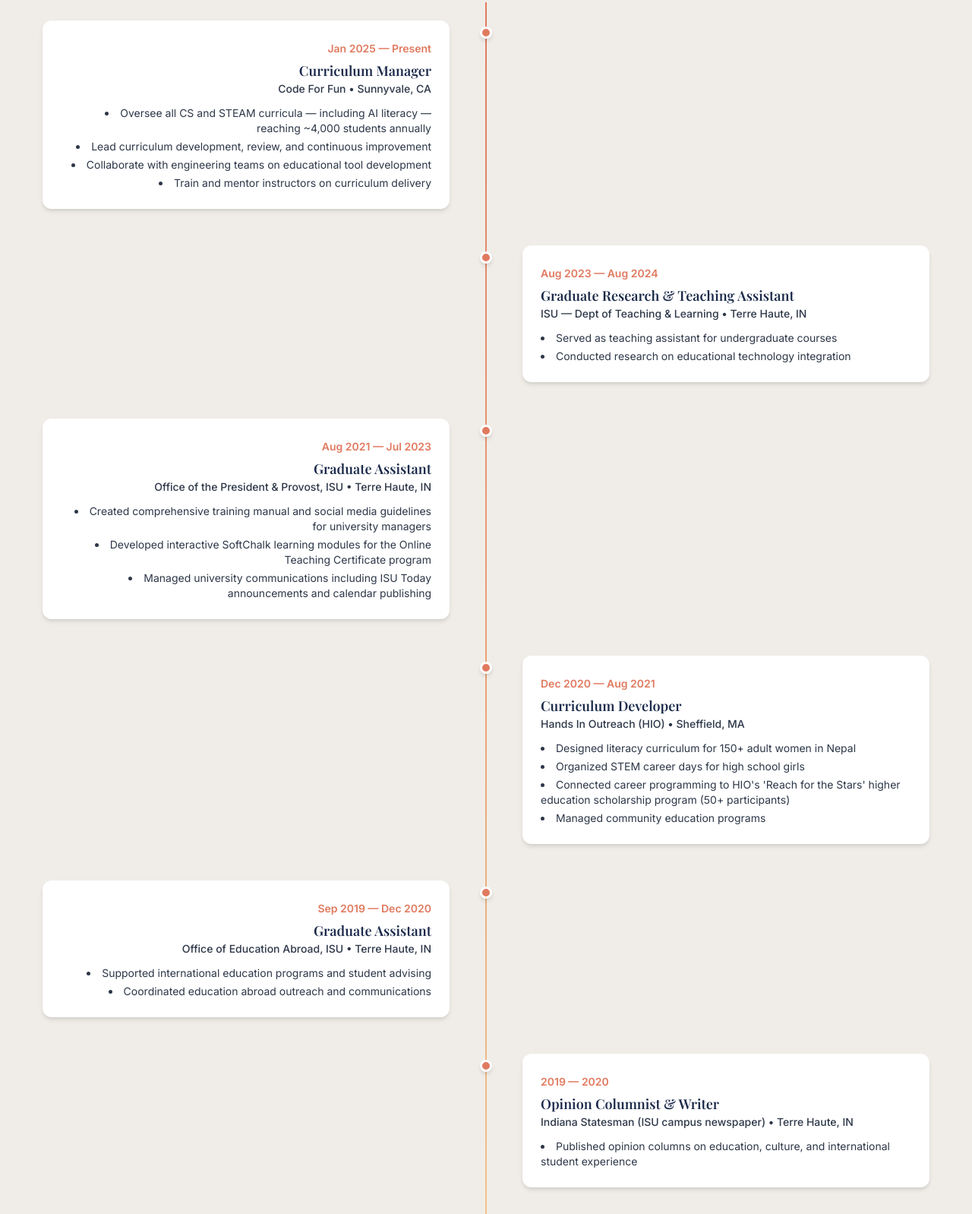
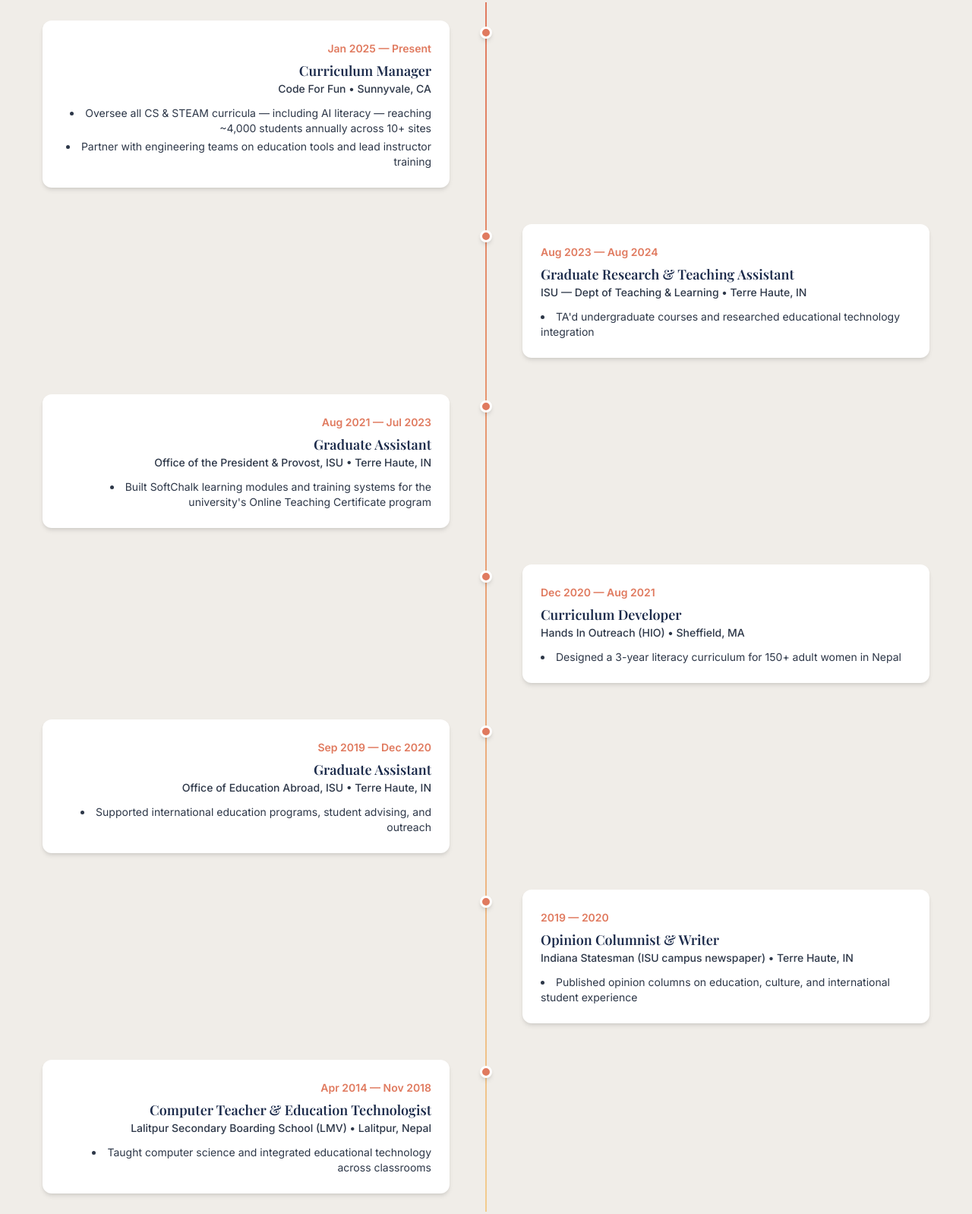
Before and after one commit to ashima441/ashima-portfolio, a plain HTML site: page index.html in a window 1280 px wide. Shown: the part 6703-8301 px from the top of the page at 76% size. Drawn offline with nearby package versions, Linux system fonts and the light colour scheme.

Commit message:
Condense experience timeline to one line per role (two for current)
Keeps the existing zigzag timeline layout.

Co-Authored-By: Claude Opus 4.8 (1M context) <noreply@anthropic.com>

```diff
--- a/index.html
+++ b/index.html
@@ -478,10 +478,8 @@
               <h3 class="font-heading font-semibold text-lg text-navy mt-1">Curriculum Manager</h3>
               <p class="text-text-secondary text-sm font-medium">Code For Fun &bull; Sunnyvale, CA</p>
               <ul class="text-text-secondary text-sm mt-3 space-y-1 list-disc list-inside">
-                <li>Oversee all CS and STEAM curricula — including AI literacy — reaching ~4,000 students annually</li>
-                <li>Lead curriculum development, review, and continuous improvement</li>
-                <li>Collaborate with engineering teams on educational tool development</li>
-                <li>Train and mentor instructors on curriculum delivery</li>
+                <li>Oversee all CS &amp; STEAM curricula — including AI literacy — reaching ~4,000 students annually across 10+ sites</li>
+                <li>Partner with engineering teams on education tools and lead instructor training</li>
               </ul>
             </div>
           </div>
@@ -494,8 +492,7 @@
               <h3 class="font-heading font-semibold text-lg text-navy mt-1">Graduate Research &amp; Teaching Assistant</h3>
               <p class="text-text-secondary text-sm font-medium">ISU — Dept of Teaching &amp; Learning &bull; Terre Haute, IN</p>
               <ul class="text-text-secondary text-sm mt-3 space-y-1 list-disc list-inside">
-                <li>Served as teaching assistant for undergraduate courses</li>
-                <li>Conducted research on educational technology integration</li>
+                <li>TA'd undergraduate courses and researched educational technology integration</li>
               </ul>
             </div>
           </div>
@@ -508,9 +505,7 @@
               <h3 class="font-heading font-semibold text-lg text-navy mt-1">Graduate Assistant</h3>
               <p class="text-text-secondary text-sm font-medium">Office of the President &amp; Provost, ISU &bull; Terre Haute, IN</p>
               <ul class="text-text-secondary text-sm mt-3 space-y-1 list-disc list-inside">
-                <li>Created comprehensive training manual and social media guidelines for university managers</li>
-                <li>Developed interactive SoftChalk learning modules for the Online Teaching Certificate program</li>
-                <li>Managed university communications including ISU Today announcements and calendar publishing</li>
+                <li>Built SoftChalk learning modules and training systems for the university's Online Teaching Certificate program</li>
               </ul>
             </div>
           </div>
@@ -523,10 +518,7 @@
               <h3 class="font-heading font-semibold text-lg text-navy mt-1">Curriculum Developer</h3>
               <p class="text-text-secondary text-sm font-medium">Hands In Outreach (HIO) &bull; Sheffield, MA</p>
               <ul class="text-text-secondary text-sm mt-3 space-y-1 list-disc list-inside">
-                <li>Designed literacy curriculum for 150+ adult women in Nepal</li>
-                <li>Organized STEM career days for high school girls</li>
-                <li>Connected career programming to HIO's 'Reach for the Stars' higher education scholarship program (50+ participants)</li>
-                <li>Managed community education programs</li>
+                <li>Designed a 3-year literacy curriculum for 150+ adult women in Nepal</li>
               </ul>
             </div>
           </div>
@@ -539,8 +531,7 @@
               <h3 class="font-heading font-semibold text-lg text-navy mt-1">Graduate Assistant</h3>
               <p class="text-text-secondary text-sm font-medium">Office of Education Abroad, ISU &bull; Terre Haute, IN</p>
               <ul class="text-text-secondary text-sm mt-3 space-y-1 list-disc list-inside">
-                <li>Supported international education programs and student advising</li>
-                <li>Coordinated education abroad outreach and communications</li>
+                <li>Supported international education programs, student advising, and outreach</li>
               </ul>
             </div>
           </div>
@@ -566,8 +557,7 @@
               <h3 class="font-heading font-semibold text-lg text-navy mt-1">Computer Teacher &amp; Education Technologist</h3>
               <p class="text-text-secondary text-sm font-medium">Lalitpur Secondary Boarding School (LMV) &bull; Lalitpur, Nepal</p>
               <ul class="text-text-secondary text-sm mt-3 space-y-1 list-disc list-inside">
-                <li>Taught computer science and technology courses</li>
-                <li>Integrated educational technology into classroom instruction</li>
+                <li>Taught computer science and integrated educational technology across classrooms</li>
               </ul>
             </div>
           </div>
```
